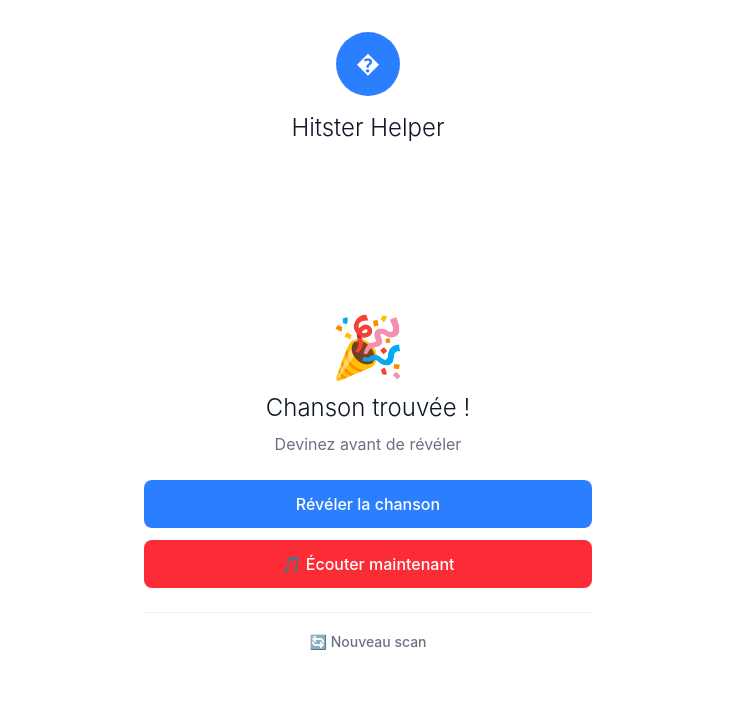
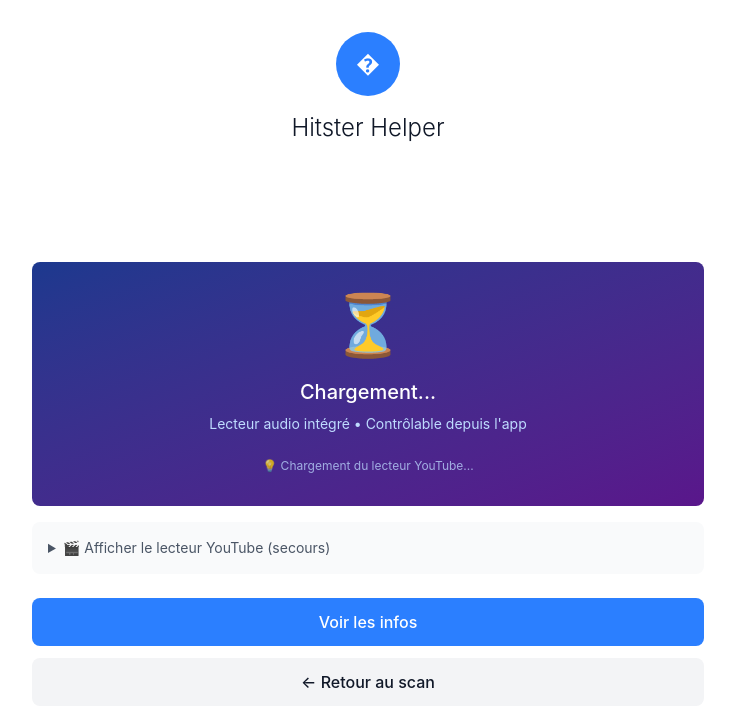
Before and after one commit to marco-vanin/betterhit, a React (Vite) app: page / in a window 1280 px wide. Both pictures are taken after a click on the button "Simuler un scan". Shown: the top 726 px of the page, without its empty margins (272-1007 px from the left). Built offline with nearby package versions, Linux system fonts and the light colour scheme.

Commit message:
Refactor scan handling and improve UI layout; rename scan functions for clarity, enhance MusicPlayer component, and add YouTube ID extraction utility.

```diff
--- a/src/App.tsx
+++ b/src/App.tsx
@@ -78,15 +78,11 @@ const App = () => {
     }
   }, [startScanner, simulateScan, isSimulationMode]);
 
-  const handleNewScan = useCallback(async () => {
+  const handleBackToScan = useCallback(() => {
     setScanResult(null);
     setShowSongDetails(false);
-    if (isSimulationMode) {
-      simulateScan();
-    } else {
-      await startScanner();
-    }
-  }, [startScanner, simulateScan, isSimulationMode]);
+    setIsFirstTime(true);
+  }, []);
 
   if (dbLoading) {
     return (
@@ -126,24 +122,30 @@ const App = () => {
       </div>
 
       <div className="flex-1 flex items-center justify-center px-6">
-        <div className="w-full max-w-md">
+        <div className="w-full max-w-2xl">
           {isFirstTime && !isScanning && !scanResult && (
+            <div className="max-w-md mx-auto">
               <Welcome
                 onStartScan={handleStartScan}
                 error={scanError}
                 isSimulationMode={isSimulationMode}
                 onToggleCamera={() => setForceRealCamera(!forceRealCamera)}
               />
+            </div>
           )}
 
-          {isScanning && <Scanner readerId={READER_ID} onStop={stopScanner} />}
+          {isScanning && (
+            <div className="max-w-md mx-auto">
+              <Scanner readerId={READER_ID} onStop={stopScanner} />
+            </div>
+          )}
 
           {!isFirstTime && !isScanning && scanResult && (
             <Result
               result={scanResult}
               showDetails={showSongDetails}
               onToggleDetails={() => setShowSongDetails(!showSongDetails)}
-              onNewScan={handleNewScan}
+              onBackToScan={handleBackToScan}
             />
           )}
         </div>
--- /dev/null
+++ b/src/components/MusicPlayer.tsx
@@ -0,0 +1,191 @@
+import { useState, useEffect, useRef } from "react";
+import { extractYouTubeId } from "../utils/youtube";
+
+// Types pour l'API YouTube
+declare global {
+  interface Window {
+    YT: {
+      // eslint-disable-next-line @typescript-eslint/no-explicit-any
+      Player: any;
+      PlayerState: {
+        PLAYING: number;
+        PAUSED: number;
+        ENDED: number;
+      };
+    };
+    onYouTubeIframeAPIReady: () => void;
+  }
+}
+
+interface MusicPlayerProps {
+  readonly url: string;
+}
+
+export const MusicPlayer = ({ url }: MusicPlayerProps) => {
+  const [isPlaying, setIsPlaying] = useState(false);
+  const [isLoaded, setIsLoaded] = useState(false);
+  // eslint-disable-next-line @typescript-eslint/no-explicit-any
+  const playerRef = useRef<any>(null);
+  const youtubeId = extractYouTubeId(url);
+
+  useEffect(() => {
+    if (!youtubeId) return;
+
+    // Charger l'API YouTube Player
+    if (!window.YT) {
+      const script = document.createElement('script');
+      script.src = 'https://www.youtube.com/iframe_api';
+      document.body.appendChild(script);
+    }
+
+    // Initialiser le player
+    const initPlayer = () => {
+      playerRef.current = new window.YT.Player('youtube-player-hidden', {
+        height: '1',
+        width: '1',
+        videoId: youtubeId,
+        playerVars: {
+          autoplay: 1,
+          controls: 0,
+          showinfo: 0,
+          rel: 0,
+          modestbranding: 1,
+          loop: 1,
+          playlist: youtubeId
+        },
+        events: {
+          // eslint-disable-next-line @typescript-eslint/no-explicit-any
+          onReady: (event: any) => {
+            setIsLoaded(true);
+            event.target.playVideo();
+            setIsPlaying(true);
+          },
+          // eslint-disable-next-line @typescript-eslint/no-explicit-any
+          onStateChange: (event: any) => {
+            if (event.data === window.YT.PlayerState.PLAYING) {
+              setIsPlaying(true);
+            } else if (event.data === window.YT.PlayerState.PAUSED) {
+              setIsPlaying(false);
+            }
+          },
+        },
+      });
+    };
+
+    if (window.YT && window.YT.Player) {
+      initPlayer();
+    } else {
+      window.onYouTubeIframeAPIReady = initPlayer;
+    }
+
+    return () => {
+      if (playerRef.current && playerRef.current.destroy) {
+        playerRef.current.destroy();
+      }
+    };
+  }, [youtubeId]);
+
+  const togglePlayPause = () => {
+    if (!playerRef.current) return;
+
+    if (isPlaying) {
+      playerRef.current.pauseVideo();
+    } else {
+      playerRef.current.playVideo();
+    }
+  };
+
+  if (!youtubeId) {
+    return (
+      <div className="bg-gray-100 rounded-lg p-6 text-center">
+        <div className="text-4xl mb-2">🎵</div>
+        <p className="text-gray-600 text-sm">Lecteur non disponible</p>
+      </div>
+    );
+  }
+
+  return (
+    <div className="space-y-4">
+      {/* Player YouTube caché mais fonctionnel */}
+      <div style={{ position: 'absolute', left: '-9999px', top: '-9999px' }}>
+        <div id="youtube-player-hidden"></div>
+      </div>
+
+      {/* Interface visuelle principale */}
+      <div className="bg-gradient-to-br from-blue-900 to-purple-900 rounded-lg p-8 text-center text-white relative overflow-hidden">
+        {/* Animation de lecture */}
+        <div className="text-6xl mb-6 relative z-10">
+          {!isLoaded ? "⏳" : isPlaying ? "🎵" : "⏸️"}
+        </div>
+
+        {/* Status */}
+        <div className="mb-6 relative z-10">
+          <h2 className="text-xl font-medium mb-2">
+            {!isLoaded ? "Chargement..." : isPlaying ? "🎵 En cours de lecture" : "⏸️ En pause"}
+          </h2>
+          <p className="text-blue-200 text-sm">
+            Lecteur audio intégré • Contrôlable depuis l'app
+          </p>
+        </div>
+
+        {/* Visualiseur audio animé */}
+        {isLoaded && (
+          <div className="flex justify-center items-end gap-1 mb-6 h-12 relative z-10">
+            {Array.from({length: 12}).map((_, i) => (
+              <div
+                key={i}
+                className={`bg-white rounded-full w-2 transition-all duration-300 ${
+                  isPlaying ? 'animate-pulse bg-opacity-70' : 'bg-opacity-30'
+                }`}
+                style={{
+                  height: isPlaying ? `${20 + Math.sin(Date.now() * 0.005 + i) * 15}px` : '8px',
+                  animationDelay: `${i * 0.1}s`,
+                  animationDuration: isPlaying ? '0.8s' : '0s'
+                }}
+              />
+            ))}
+          </div>
+        )}
+
+        {/* Contrôles de lecture */}
+        {isLoaded && (
+          <div className="flex justify-center gap-4 relative z-10">
+            <button
+              onClick={togglePlayPause}
+              className="bg-white bg-opacity-20 hover:bg-opacity-30 rounded-full p-4 transition-all hover:scale-105 focus:outline-none focus:ring-2 focus:ring-white focus:ring-opacity-50"
+            >
+              <span className="text-3xl">
+                {isPlaying ? "⏸️" : "▶️"}
+              </span>
+            </button>
+          </div>
+        )}
+
+        {/* Info */}
+        <div className="text-xs text-blue-200 opacity-75 relative z-10 mt-4">
+          {isLoaded ? "🎵 Lecteur prêt" : "💡 Chargement du lecteur YouTube..."}
+        </div>
+      </div>
+
+      {/* Lecteur de secours visible */}
+      <details className="bg-gray-50 rounded-lg overflow-hidden">
+        <summary className="p-4 cursor-pointer text-sm text-gray-600 hover:bg-gray-100">
+          🎬 Afficher le lecteur YouTube (secours)
+        </summary>
+        <div className="p-4 pt-0">
+          <div className="aspect-video">
+            <iframe
+              width="100%"
+              height="100%"
+              src={`https://www.youtube.com/embed/${youtubeId}?controls=1&rel=0`}
+              title="YouTube Player"
+              allow="autoplay; encrypted-media"
+              allowFullScreen
+              className="rounded-lg"
+            />
+          </div>
+        </div>
+      </details>
+    </div>
+  );
+};
--- a/src/components/Result.tsx
+++ b/src/components/Result.tsx
@@ -1,17 +1,18 @@
 import type { ScanResult as ScanResultType } from "../types";
+import { MusicPlayer } from "./MusicPlayer";
 
 interface ResultProps {
   readonly result: ScanResultType;
   readonly showDetails: boolean;
   readonly onToggleDetails: () => void;
-  readonly onNewScan: () => void;
+  readonly onBackToScan: () => void;
 }
 
 export const Result = ({
   result,
   showDetails,
   onToggleDetails,
-  onNewScan,
+  onBackToScan
 }: ResultProps) => {
   const { song } = result;
 
@@ -28,73 +29,43 @@ export const Result = ({
           </p>
         </div>
         <button
-          onClick={onNewScan}
+          onClick={onBackToScan}
           className="w-full bg-gray-100 hover:bg-gray-200 text-gray-900 font-medium py-3 px-6 rounded-lg transition-colors"
         >
-          Nouveau scan
+          ← Retour au scan
         </button>
       </div>
     );
   }
 
   return (
-    <div className="text-center space-y-6">
-      <div className="text-6xl mb-4">🎉</div>
+    <div className="space-y-6">
+      {/* Lecteur Audio */}
+      <MusicPlayer url={song.url} />
 
-      <div className="space-y-4">
-        {showDetails ? (
-          <div className="space-y-2">
-            <h2 className="text-2xl font-light text-gray-900">{song.title}</h2>
-            <div className="text-gray-600">
-              <div className="font-medium">{song.artist}</div>
-              <div className="text-sm">{song.year}</div>
-            </div>
-          </div>
-        ) : (
-          <div className="space-y-2">
-            <h2 className="text-2xl font-light text-gray-900">
-              Chanson trouvée !
-            </h2>
-            <p className="text-gray-500">Devinez avant de révéler</p>
+      {/* Informations sur la chanson */}
+      {showDetails && (
+        <div className="bg-white rounded-lg border p-4 text-center">
+          <h2 className="text-xl font-medium text-gray-900 mb-2">{song.title}</h2>
+          <p className="text-gray-600 mb-1">{song.artist}</p>
+          <p className="text-gray-500 text-sm">{song.year}</p>
         </div>
       )}
-      </div>
 
+      {/* Boutons d'action */}
       <div className="space-y-3">
-        {!showDetails && (
         <button
           onClick={onToggleDetails}
           className="w-full bg-blue-500 hover:bg-blue-600 text-white font-medium py-3 px-6 rounded-lg transition-colors"
         >
-            Révéler la chanson
+          {showDetails ? "Masquer les infos" : "Voir les infos"}
         </button>
-        )}
 
-        {showDetails && (
         <button
-            onClick={onToggleDetails}
-            className="w-full bg-gray-100 hover:bg-gray-200 text-gray-900 font-medium py-2 px-6 rounded-lg transition-colors text-sm"
+          onClick={onBackToScan}
+          className="w-full bg-gray-100 hover:bg-gray-200 text-gray-900 font-medium py-3 px-6 rounded-lg transition-colors"
         >
-            Masquer les détails
-          </button>
-        )}
-
-        <a
-          href={song.url}
-          target="_blank"
-          rel="noopener noreferrer"
-          className="block w-full bg-red-500 hover:bg-red-600 text-white font-medium py-3 px-6 rounded-lg transition-colors"
-        >
-          🎵 Écouter maintenant
-        </a>
-      </div>
-
-      <div className="pt-4 border-t border-gray-100">
-        <button
-          onClick={onNewScan}
-          className="text-gray-500 hover:text-gray-700 font-medium text-sm transition-colors"
-        >
-          🔄 Nouveau scan
+          ← Retour au scan
         </button>
       </div>
     </div>
--- /dev/null
+++ b/src/utils/youtube.ts
@@ -0,0 +1,18 @@
+/**
+ * Extrait l'ID YouTube d'une URL YouTube
+ */
+export const extractYouTubeId = (url: string): string | null => {
+  const patterns = [
+    /(?:youtube\.com\/watch\?v=|youtu\.be\/|youtube\.com\/embed\/)([^&\n?#]+)/,
+    /music\.youtube\.com\/watch\?v=([^&\n?#]+)/
+  ];
+
+  for (const pattern of patterns) {
+    const match = url.match(pattern);
+    if (match) {
+      return match[1];
+    }
+  }
+
+  return null;
+};
```
Lines whose indentation alone changed are shown as unchanged.
